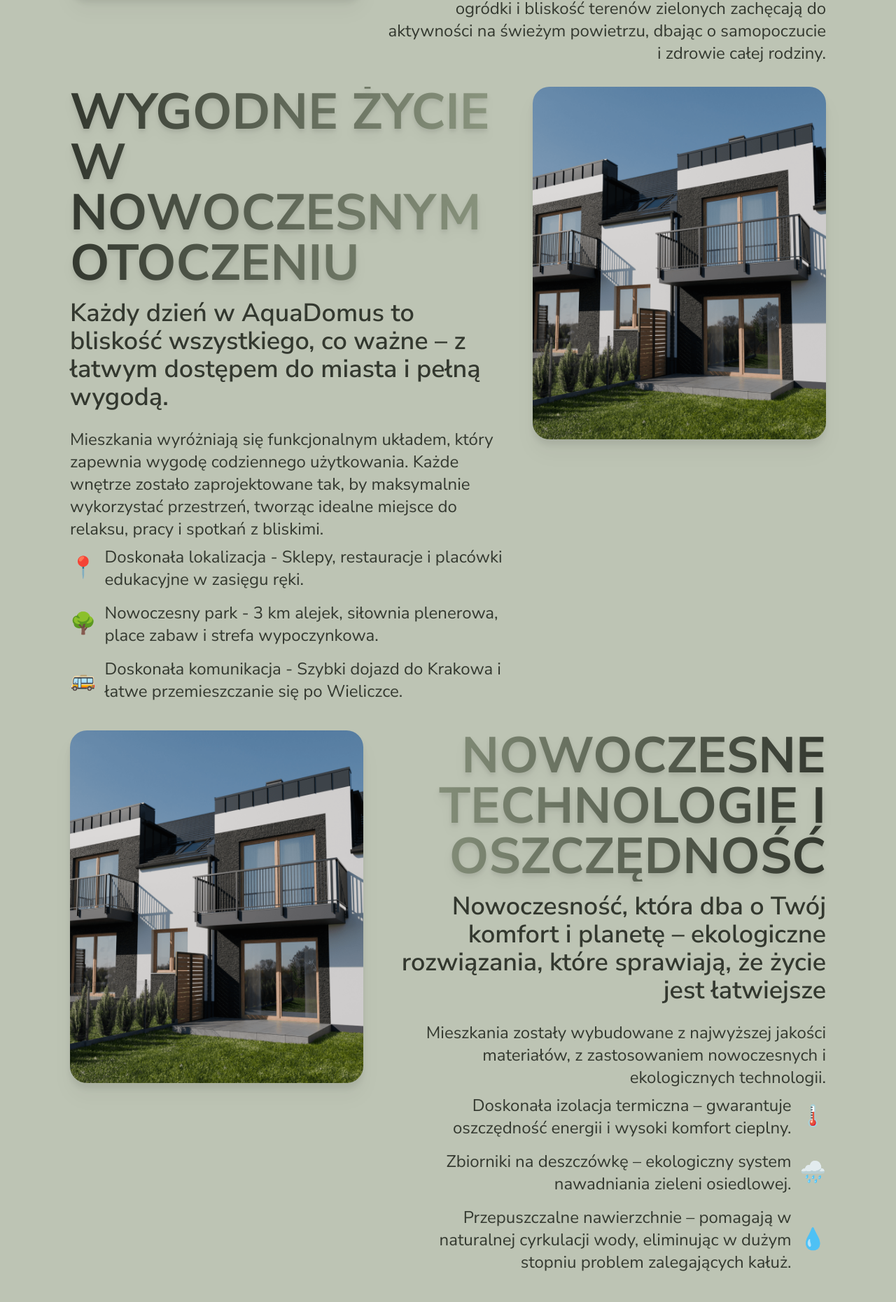
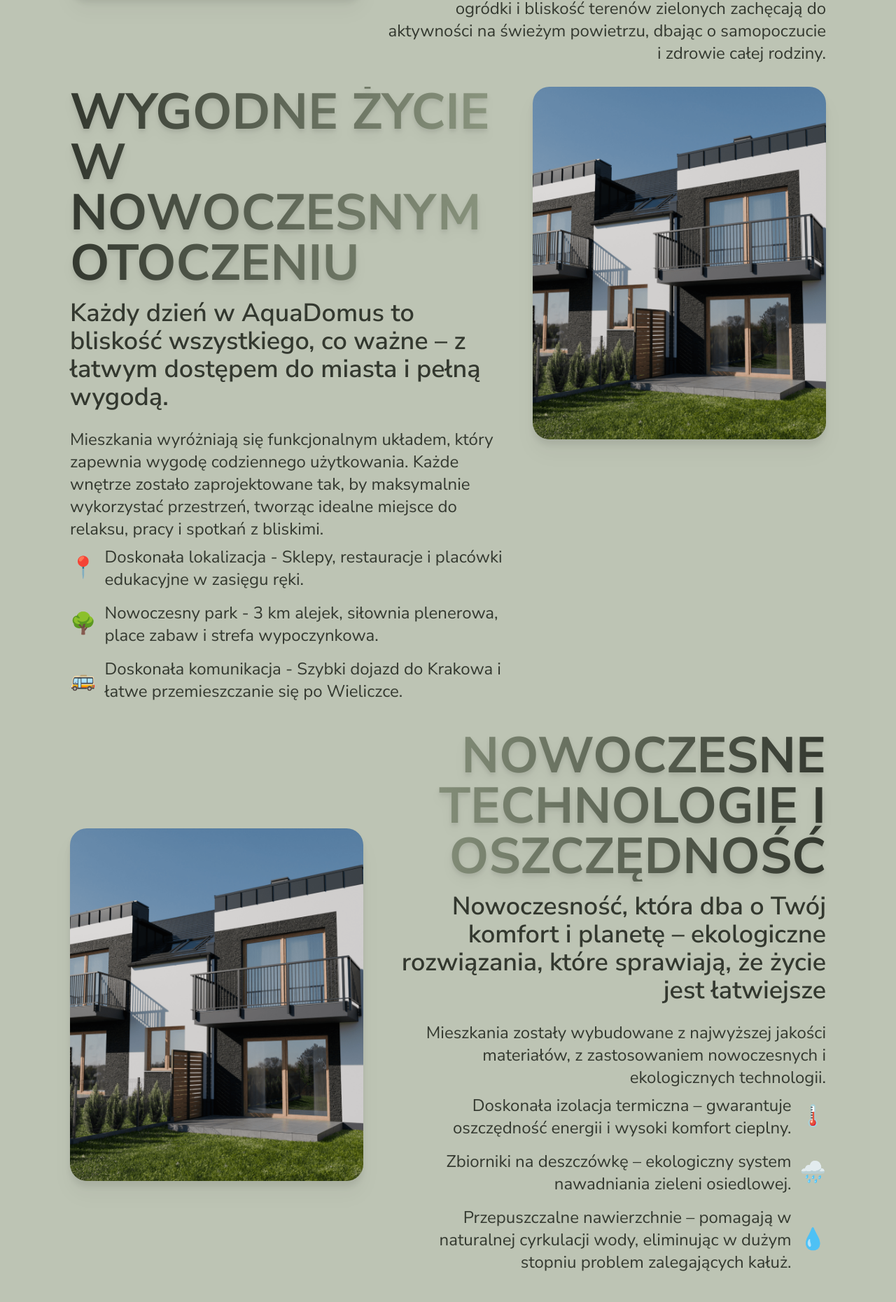
Before and after one commit to ruffaaw/pulaskiego-website, a Next.js app: page / in a window 1280 px wide. Shown: the part 2136-3997 px from the top of the page at 70% size. Built offline with nearby package versions, Linux system fonts and the light colour scheme.

Commit message:
fix: upgraded responsiveness

```diff
--- a/components/InvestmentSection.tsx
+++ b/components/InvestmentSection.tsx
@@ -74,10 +74,10 @@ export default function InvestmentSection() {
             data-aos="fade-right"
           />
         </div>
-        <div className="w-full lg:w-3/5">
+        <div className="w-full lg:w-3/5 flex flex-col items-end">
           <p
             className="text-4xl sm:text-5xl md:text-6xl lg:text-7xl font-bold text-green-spring-900 max-w-[1000px] drop-shadow-lg text-right bg-gradient-to-r to-green-spring-900 from-green-spring-400 bg-clip-text text-transparent"
-            data-aos="fade-left"
+            // data-aos="fade-left"
           >
             ZDROWIE I EKOLOGIA W STANDARDZIE{" "}
           </p>
@@ -172,12 +172,12 @@ export default function InvestmentSection() {
             fill
             quality={100}
             priority
-            className="rounded-3xl max-w-full lg:max-w-[550px] drop-shadow-xl"
+            className="rounded-3xl object-cover drop-shadow-xl"
             data-aos="fade-left"
           />
         </div>
       </div>
-      <div className="flex flex-col-reverse lg:flex-row justify-between items-start py-4 space-y-8 lg:space-y-0 lg:space-x-8">
+      <div className="flex flex-col-reverse lg:flex-row justify-between items-center py-4 space-y-8 lg:space-y-0 lg:space-x-8">
         <div className="w-full lg:w-2/5 flex justify-end relative h-[500px] lg:h-[600px] xl:h-[504px]">
           <Image
             src={"/0003przyciete.png"}
@@ -185,11 +185,11 @@ export default function InvestmentSection() {
             fill
             quality={100}
             priority
-            className="rounded-3xl max-w-full lg:max-w-[550px] drop-shadow-xl"
+            className="rounded-3xl object-cover drop-shadow-xl"
             data-aos="fade-right"
           />
         </div>
-        <div className="w-full lg:w-3/5">
+        <div className="w-full lg:w-3/5 flex flex-col items-end">
           <p
             className="text-4xl sm:text-5xl md:text-6xl lg:text-7xl drop-shadow-lg font-bold text-green-spring-900 max-w-[1000px] text-right bg-gradient-to-r to-green-spring-900 from-green-spring-400 bg-clip-text text-transparent"
             data-aos="fade-left"
```
